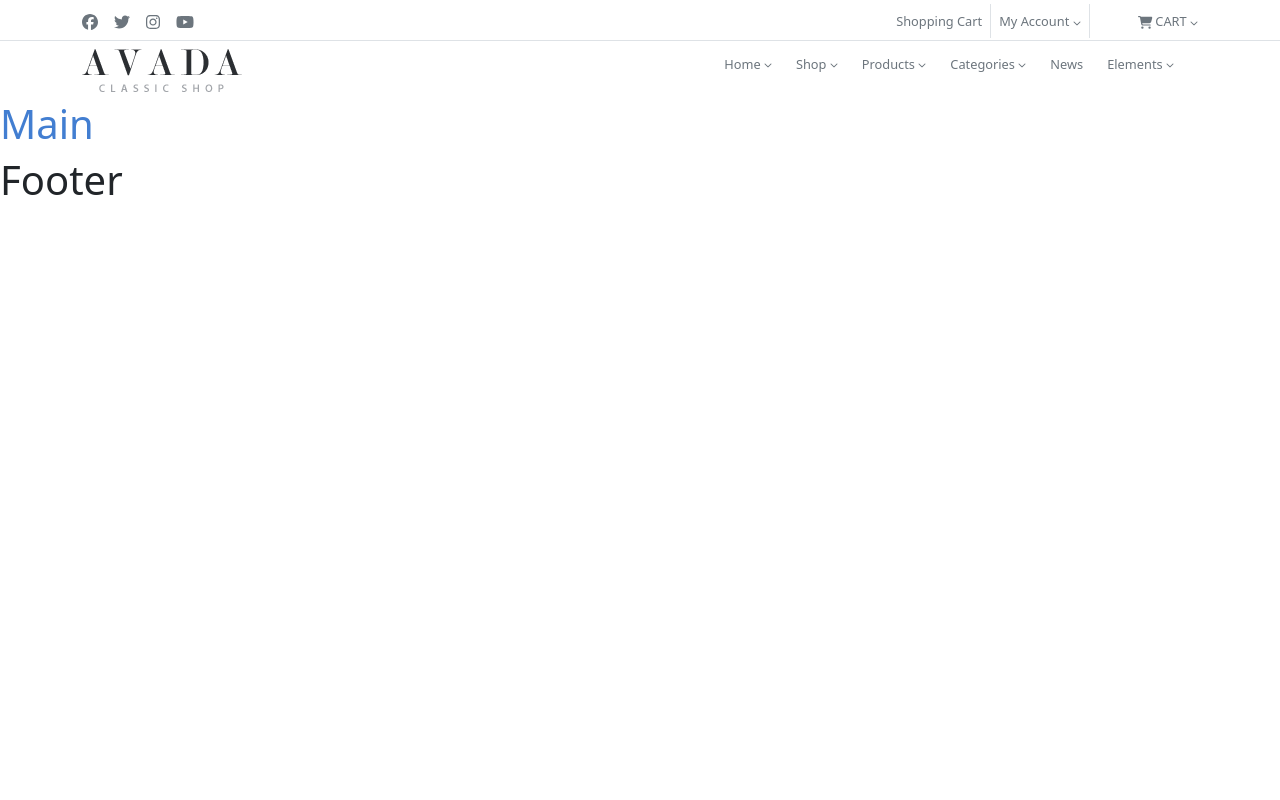
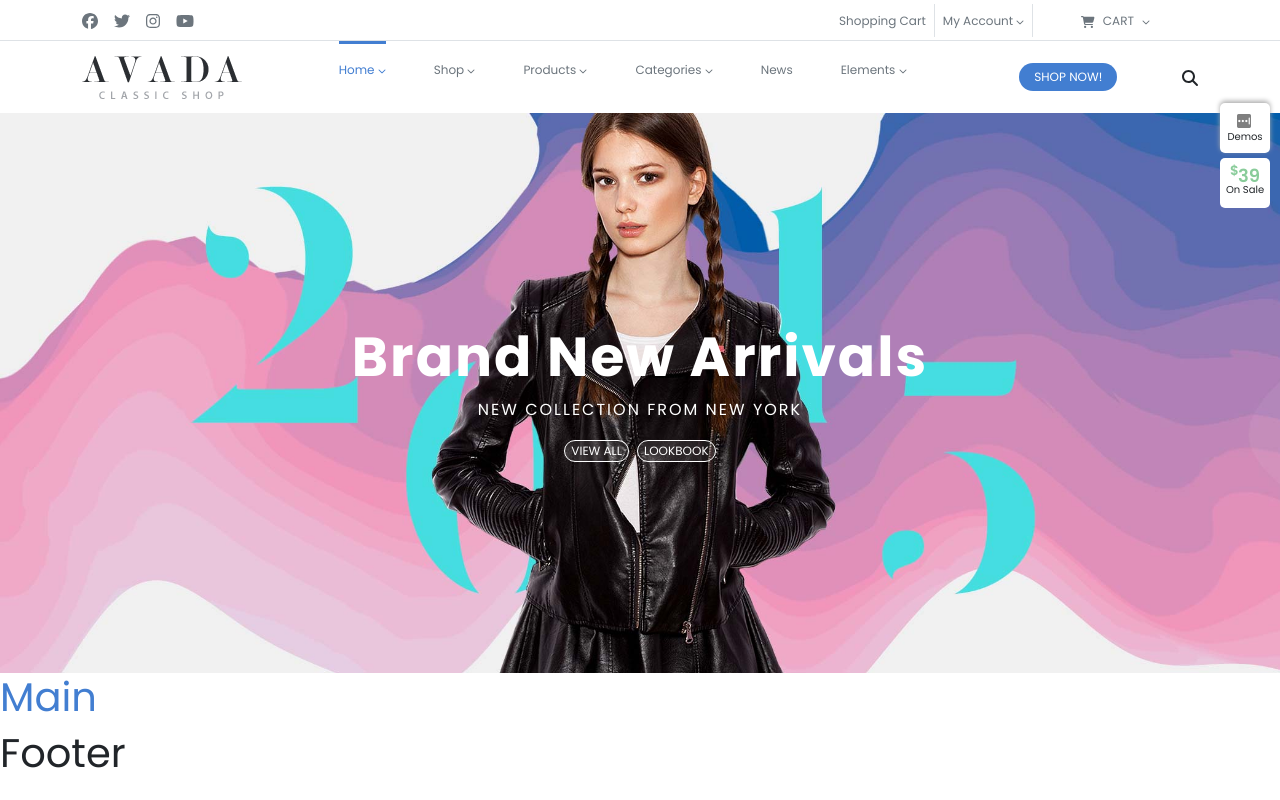
Before and after one commit to GiadaMarzapane/proj-html-vuejs, a Vue app: page / in a window 1280 px wide. Built offline with nearby package versions, Linux system fonts and the light colour scheme.

Commit message:
Push header fixed

```diff
--- a/src/components/AppHeader.vue
+++ b/src/components/AppHeader.vue
@@ -28,28 +28,59 @@ export default {
                     </a>
                 </div>
                 <div>
-                    <a class="text-decoration-none ps-5 pt-4 pb-4 text-secondary" href="#">
+                    <a class="text-decoration-none text-secondary ps-5 pe-5 pt-4 pb-4" href="#">
                         <font-awesome-icon icon="fa-solid fa-cart-shopping" />
-                        CART
+                        <span class="text-uppercase pe-2 ps-2">cart</span>
                         <font-awesome-icon icon="fa-solid fa-chevron-down" />
                     </a>
                 </div>
             </div>
         </section>
         <section>
-            <div class="container d-flex justify-content-between align-items-center pt-2 pb-2">
+            <div class="container d-flex justify-content-between align-items-center">
                 <div>
                     <img src="../asset/images/classic_shop_logo1x.png" alt="logo">
                 </div>
                 <div>
                     <ul class="d-flex">
-                        <li v-for="(element, index) in store.mainNav">
-                            <a href="#" class="pe-4 text-capitalize text-decoration-none text-secondary">
+                        <li v-for="(element, index) in store.mainNav" class="me-5" :class="(index == 0) ? 'active' : '' ">
+                            <a href="#" class="text-capitalize text-decoration-none" :class="(index == 0) ? 'active' : 'text-secondary' ">
                                 {{ element }}
                                 <font-awesome-icon icon="fa-solid fa-chevron-down" v-if="index != 4" />
                             </a>
                         </li>
                     </ul>
+                </div>
+                <div>
+                    <button class="my-btn text-uppercase">Shop now!</button>
+                </div>
+                <div>
+                    <font-awesome-icon icon="fa-solid fa-magnifying-glass" />
+                </div>
+            </div>
+        </section>
+        <section class="w-100 jumbotron d-flex justify-content-center align-items-center">
+            <div class="my-title text-white text-center">
+                <h1 class="text-capitalize">brand new arrivals</h1>
+                <p class="text-uppercase">new collection from new york</p>
+                <button class="text-uppercase me-2 my-btn-transparent">view all</button>
+                <button class="text-uppercase my-btn-transparent">lookbook</button>
+            </div>
+            <div>
+                <div class="header-tag">
+                    <div>
+                        <img src="../asset/images/image.png" alt="">
+                        <span>Demos</span>
+                    </div>
+                </div>
+                <div class="header-tag">
+                    <div>
+                        <p class="mb-1">
+                            <sup>$</sup>
+                            39
+                        </p>
+                        <span>On Sale</span>
+                    </div>
                 </div>
             </div>
         </section>
@@ -57,15 +88,24 @@ export default {
 </template>
 
 <style lang="scss" scoped>
-
-    ul {
+ul {
         li {
             list-style: none;
+            line-height: 55px;
         }
     }
 
     a {
-        font-size: 0.8rem;
+        font-size: 0.75rem;
+    }
+
+        li.active{
+        border-top: 3px solid $my-blue;
+        line-height: 50px;
+    }
+
+    .active{
+        color: $my-blue;
     }
 
     .fa-chevron-down {
@@ -73,4 +113,57 @@ export default {
         vertical-align: middle;
     }
 
+    .jumbotron{
+        height: 70vh;
+        background-image: url('../asset/images/home1_slide_three_bg_2.jpg');
+        background-position: center;
+        background-repeat: no-repeat;
+        background-size: cover;
+        div.my-title{
+            > h1 {
+                font-size: 55px;
+                font-weight: 700;
+                letter-spacing: 2px;
+            }
+            > p{
+                letter-spacing: 2px;
+            }
+        }
+    }
+
+    section:nth-of-type(3){
+        position: relative;
+
+        >div:last-of-type{
+            position: absolute;
+            top: -10px;
+            right: 10px;
+        }
+    }
+
+    .header-tag{
+        display: flex;
+        justify-content: center;
+        align-items: center;
+        height: 50px;
+        width: 50px;
+        text-align: center;
+        background: white;
+        border-radius: 5px;
+        padding: 5px;
+        font-size: 10px;
+        margin-bottom: 5px;
+        line-height: 10px;
+        &:first-of-type{
+            box-shadow: 0px -2px 5px 0px #ababab;
+        }
+        p{
+            color: #89cc9a;
+            font-size: 18px;
+            font-weight: 600;
+        }
+        sup{
+            letter-spacing: -5px;
+        }
+        }
 </style>
--- a/src/style/style.scss
+++ b/src/style/style.scss
@@ -1,4 +1,13 @@
 @import "node_modules/bootstrap/scss/bootstrap";
+@import url('https://fonts.googleapis.com/css2?family=Poppins:wght@400;600;700&display=swap');
+
+/* FONTS */
+
+*{
+    font-family: 'Poppins', sans-serif;
+}
+
+
 
 /* MY PALETTE */
 
@@ -8,3 +17,23 @@ $my-light-gray: #AAA;
 $my-dark-gray: #494949;
 $my-cyan: #55CCE5;
 $my-blue: #427ED1;
+
+/* ----CLASSI GENERALI ---- */
+
+.my-btn {
+    border: none;
+    background: $my-blue;
+    border-radius: 15px;
+    padding: 5px 15px;
+    color: white;
+    font-size: 0.75rem;
+}
+
+.my-btn-transparent {
+    border: 1.5px solid white;
+    background: rgba(250, 250, 250, 0.1);
+    color: white;
+    border-radius: 20px;
+    padding: px 20px;
+    font-size: 0.75rem;
+}
```
